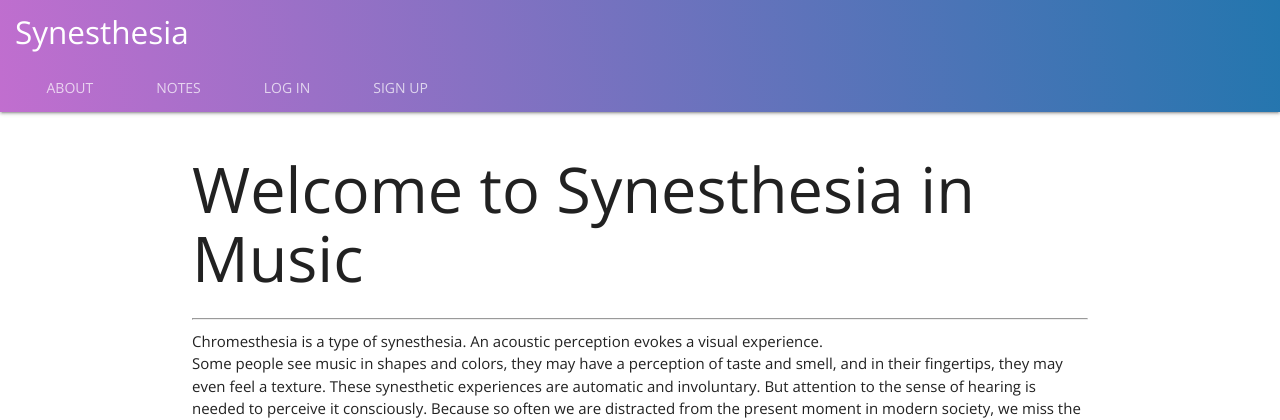
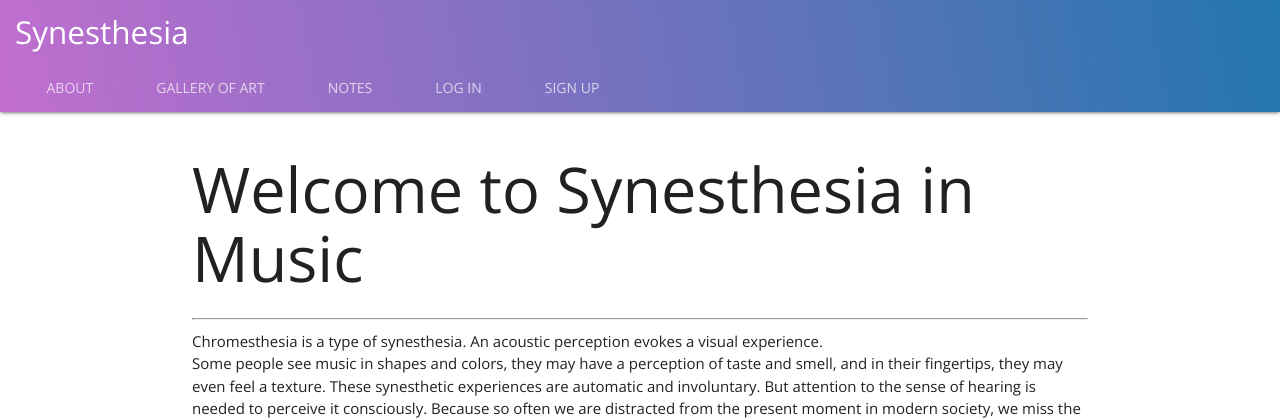
Before and after one commit to LiaTsernant/synesthesia, a Django app: page / in a window 1280 px wide. Shown: the top 420 px of the page. Run offline with Django 3.2, Linux system fonts and the light colour scheme.

Commit message:
Added Art gallery to navbar

```diff
--- a/synesthesia/main_app/templates/base.html
+++ b/synesthesia/main_app/templates/base.html
@@ -39,6 +39,7 @@
           {% else %}
             {% comment %} What NOT AUTHORIZED user can see on navbar {% endcomment %}
             <li class="tab"><a href="/about">About</a></li>
+            <li class="tab disabled"><a href="{% url 'pictures_index' %}">Gallery of art</a></li>
             <li class="tab"><a href="/notes">Notes</a></li>
             <li class="tab"><a href="{% url 'login' %}">Log In</a></li>
             <li class="tab"><a href="{% url 'signup' %}">Sign Up</a></li>
```
